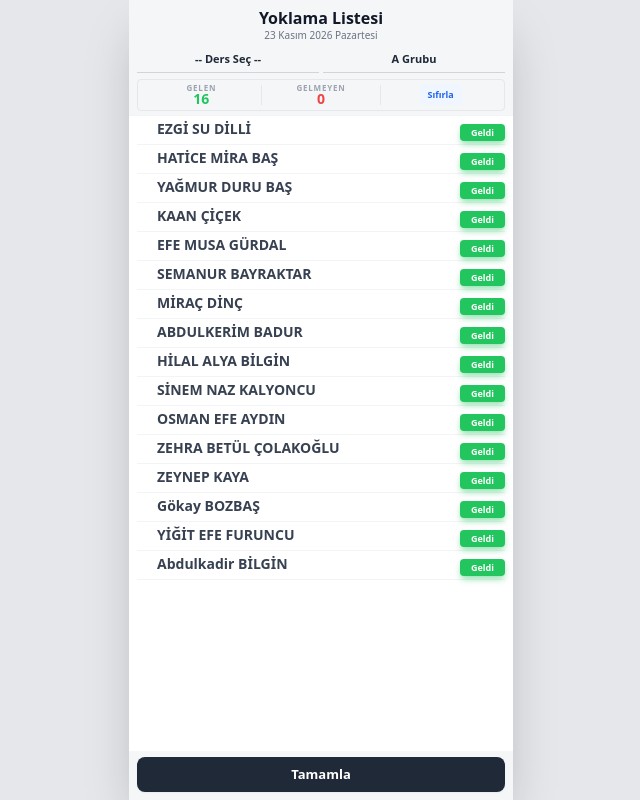
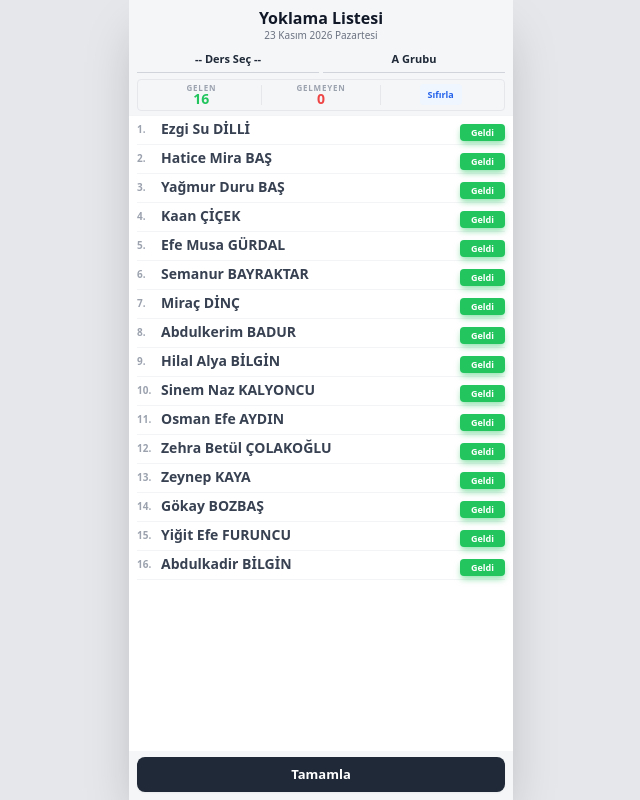
Before and after one commit to hkursatkoroglu-creator/yoklama-listesi, a plain HTML site: page index.html in a window 1280 px wide. Shown: the whole page, without its empty margins (319-959 px from the left). Drawn offline with nearby package versions, Linux system fonts and the light colour scheme.

Commit message:
Update index.html

```diff
--- a/index.html
+++ b/index.html
@@ -16,7 +16,7 @@
         ::-webkit-scrollbar {
             display: none;
         }
-        * {
+- {
             -ms-overflow-style: none; /* IE ve Edge için */
             scrollbar-width: none; /* Firefox için */
         }
@@ -145,28 +145,28 @@
     <script>
         const classGroups = {
             "A Grubu": [
-                "EZGİ SU DİLLİ", "HATİCE MİRA BAŞ", "YAĞMUR DURU BAŞ", "KAAN ÇİÇEK",
-                "EFE MUSA GÜRDAL", "SEMANUR BAYRAKTAR", "MİRAÇ DİNÇ", "ABDULKERİM BADUR",
-                "HİLAL ALYA BİLGİN", "SİNEM NAZ KALYONCU", "OSMAN EFE AYDIN",,
-                "ZEHRA BETÜL ÇOLAKOĞLU", "ZEYNEP KAYA", , "Gökay BOZBAŞ",
-                "YİĞİT EFE FURUNCU", "Abdulkadir BİLGİN"
+                "Ezgi Su DİLLİ", "Hatice Mira BAŞ", "Yağmur Duru BAŞ", "Kaan ÇİÇEK",
+                "Efe Musa GÜRDAL", "Semanur BAYRAKTAR", "Miraç DİNÇ", "Abdulkerim BADUR",
+                "Hilal Alya BİLGİN", "Sinem Naz KALYONCU", "Osman Efe AYDIN",
+                "Zehra Betül ÇOLAKOĞLU", "Zeynep KAYA", "Gökay BOZBAŞ",
+                "Yiğit Efe FURUNCU", "Abdulkadir BİLGİN"
             ],
             "B Grubu": [
-                 "FEYZA CİHAN", "GÜLSÜM YILMAZ", "ELİF SU BİLGİN",  "Melike BAYRAM", "Buğlem Su FURUNCU",
-                "Ömer Faruk TEKNECİ", "Ethem A. TURUM", "Alperen BÜLBÜL", "Musa BAYRAM",
+                "Feyza CİHAN", "Gülsüm YILMAZ", "Elif Su BİLGİN", "Melike BAYRAM", "Buğlem Su FURUNCU",
+                "Ömer Faruk TEKNECİ", "Alperen BÜLBÜL", "Musa BAYRAM",
                 "Ali Eymen KOYUNOĞLU", "Tuğçe CİVELEK", "Hasret BÜLBÜL", "Buse A. ERKAN",
                 "Egemen ŞİRİN", "Beyza Nur BİLGİN", "Rukiye Naz MISIR", "Ömer Asaf ÇOLAKOĞLU"
             ],
             "Hafta Sonu": [
-                "EGEMEN ŞİRİN", "ABDULKERİM BADUR", "BEYZA NUR BİLGİN", "BUSE AZELYA ERKAN",
-                "EFE MUSA GÜRDAL", "ELİF SU BİLGİN", "ETHEM AHMET TURUM", "GÜLSÜM YILMAZ",
-                "HİLAL ALYA BİLGİN", "MİRAÇ DİNÇ", "ÖMER ASAF ÇOLAKOĞLU", "ÖMER FARUK TEKNECİ",
-                "SEMANUR BAYRAKTAR", "ZEYNEP KAYA", "GÖKAY BOZBAŞ", "KAAN ÇİÇEK",
-                "FEYZA CİHAN", "MELİKE BAYRAM", "EZGİ SU DİLLİ", "OSMAN EFE AYDIN",
-                "ABDULKADİR BİLGİN", "ALİ EYMEN KOYUNOĞLU", "ALPEREN BÜLBÜL", "BUĞLEM SU FURUNCU",
-                "HASRET BÜLBÜL", "HATİCE MİRA BAŞ", "MUSA BAYRAM", "RUKİYE NAZ MİSİR",
-                "SİNEM NAZ KALYONCU", "TUĞÇE CİVELEK", "YAĞMUR DURU BAŞ", "YİĞİT EFE FURUNCU",
-                "ZEHRA BETÜL ÇOLAKOĞLU"
+                "Egemen ŞİRİN", "Abdulkerim BADUR", "Beyza Nur BİLGİN", "Buse Azelya ERKAN",
+                "Efe Musa GÜRDAL", "Elif Su BİLGİN", "Gülsüm YILMAZ",
+                "Hilal Alya BİLGİN", "Miraç DİNÇ", "Ömer Asaf ÇOLAKOĞLU", "Ömer Faruk TEKNECİ",
+                "Semanur BAYRAKTAR", "Zeynep KAYA", "Gökay BOZBAŞ", "Kaan ÇİÇEK",
+                "Feyza CİHAN", "Melike BAYRAM", "Ezgi Su DİLLİ", "Osman Efe AYDIN",
+                "Abdulkadir BİLGİN", "Ali Eymen KOYUNOĞLU", "Alperen BÜLBÜL", "Buğlem Su FURUNCU",
+                "Hasret BÜLBÜL", "Hatice Mira BAŞ", "Musa BAYRAM", "Rukiye Naz MİSİR",
+                "Sinem Naz KALYONCU", "Tuğçe CİVELEK", "Yağmur Duru BAŞ", "Yiğit Efe FURUNCU",
+                "Zehra Betül ÇOLAKOĞLU"
             ]
         };
 
@@ -224,7 +224,8 @@
                 infoDiv.className = "flex items-center gap-1 overflow-hidden w-full student-name-container"; // html2canvas kesilme önlemi sınıfı eklendi
 
                 const numberSpan = document.createElement('span');
-                numberSpan.className = "text-gray-400 text-[9px] font-bold w-4 text-left select-none flex-shrink-0";
+                numberSpan.className = "text-gray-400 text-[10px] font-bold w-5 text-left select-none flex-shrink-0";
+                numberSpan.textContent = `${index + 1}.`;
                 const nameSpan = document.createElement('span');
                 nameSpan.className = "font-bold text-gray-700 text-sm whitespace-nowrap overflow-hidden text-ellipsis flex-1";
                 nameSpan.textContent = student;
```
